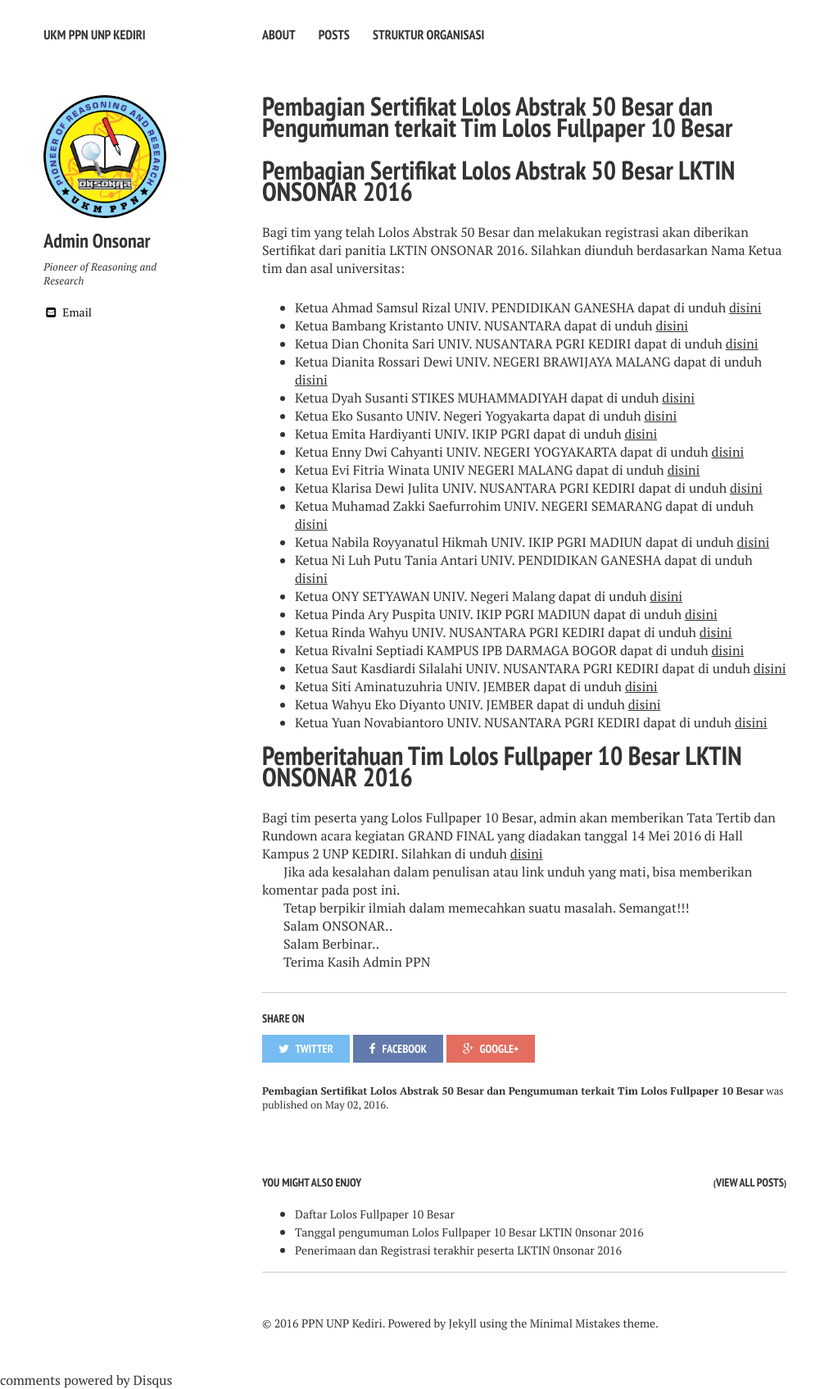
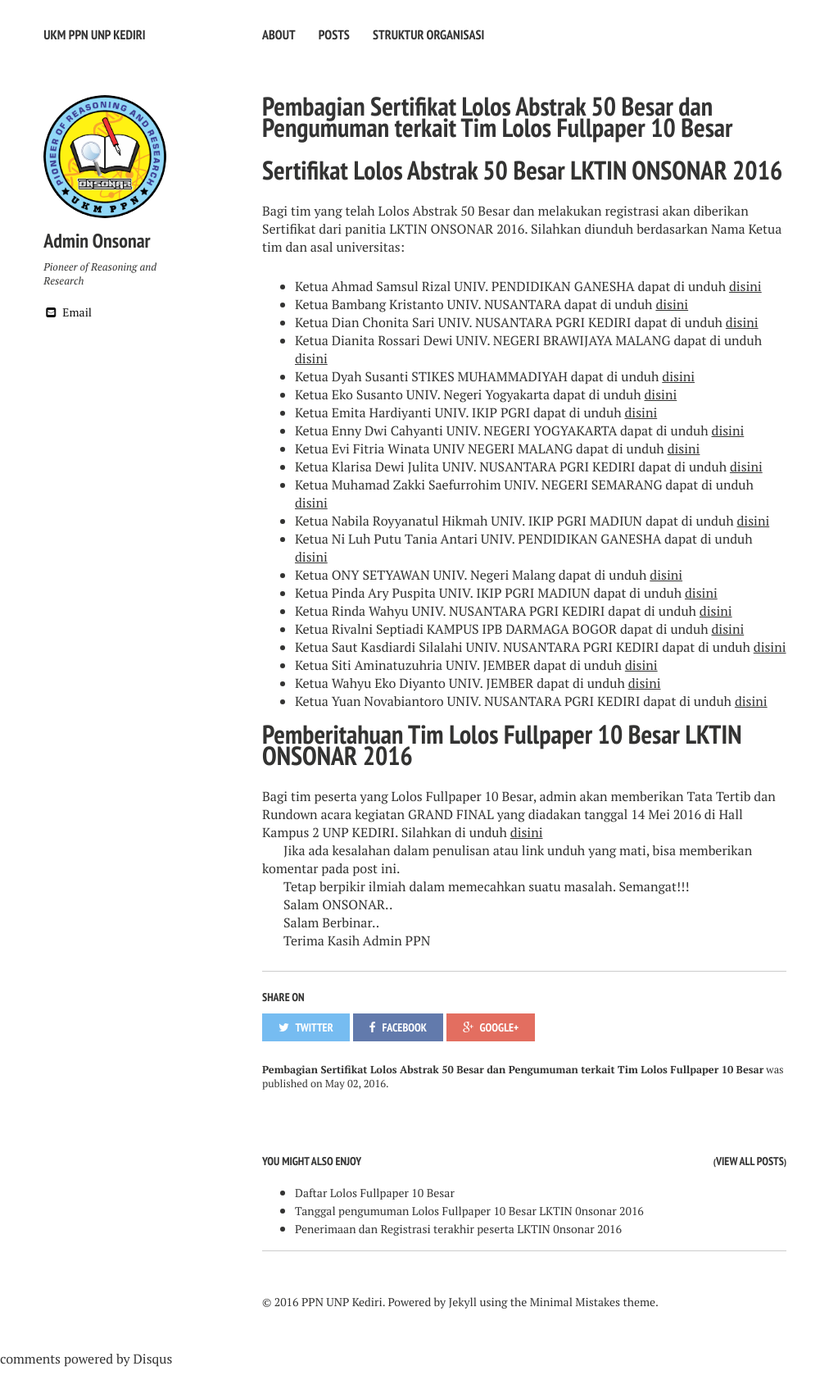
Before and after one commit to ukmppn-unp/ukmppn-unp.github.io, a Jekyll site: the page built from _posts/2016-05-02-Pembagian-sertifikat-and-Pengumuman.md, in a window 1280 px wide. Shown: the whole page at 82% size, without its empty margins (0-1023 px from the left). Built offline with Jekyll 4.4.1, drawn with Linux system fonts in a browser that asks for light colours; nearby versions of some CDN libraries; comment, search, counter and statistics services are not loaded; after the commit the page ends 1668 px from its top, so only the background shows below that.

Commit message:
Revisi 1

```diff
--- a/_posts/2016-05-02-Pembagian-sertifikat-and-Pengumuman.md
+++ b/_posts/2016-05-02-Pembagian-sertifikat-and-Pengumuman.md
@@ -7,7 +7,7 @@ author: admin_onsonar
 tags: [onsonar, nusantara, lktin, kediri]
 comments: true
 ---
-# Pembagian Sertifikat Lolos Abstrak 50 Besar LKTIN ONSONAR 2016
+# Sertifikat Lolos Abstrak 50 Besar LKTIN ONSONAR 2016
 
 Bagi tim yang telah Lolos Abstrak 50 Besar dan melakukan registrasi akan diberikan Sertifikat dari panitia LKTIN ONSONAR 2016.
 Silahkan diunduh berdasarkan Nama Ketua tim dan asal universitas:
@@ -39,6 +39,8 @@ Silahkan diunduh berdasarkan Nama Ketua tim dan asal universitas:
 Bagi tim peserta yang Lolos Fullpaper 10 Besar, admin akan memberikan Tata Tertib dan Rundown acara kegiatan GRAND FINAL yang diadakan tanggal 14 Mei 2016 di Hall Kampus 2 UNP KEDIRI.
 Silahkan di unduh [disini](/files/onsonar/Tata Tertib dan Rundown Acara LKTIN ONSONAR UNP KEDIRI 2016.rar)
 
+
+
 Jika ada kesalahan dalam penulisan atau link unduh yang mati, bisa memberikan komentar pada post ini.
 
 Tetap berpikir ilmiah dalam memecahkan suatu masalah. Semangat!!!
```
